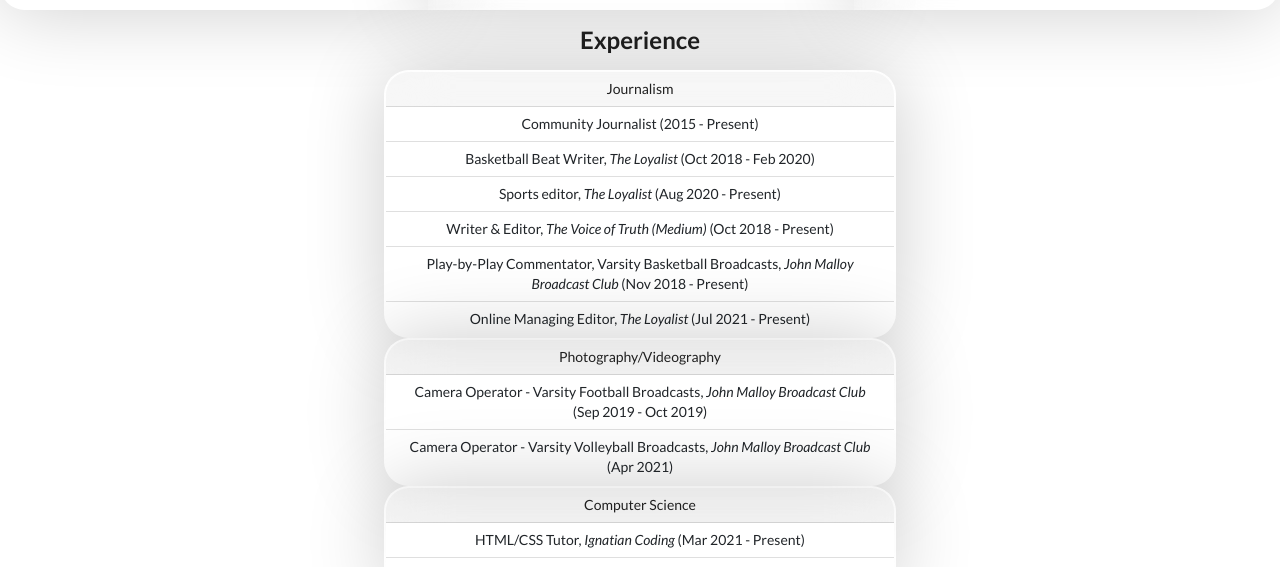
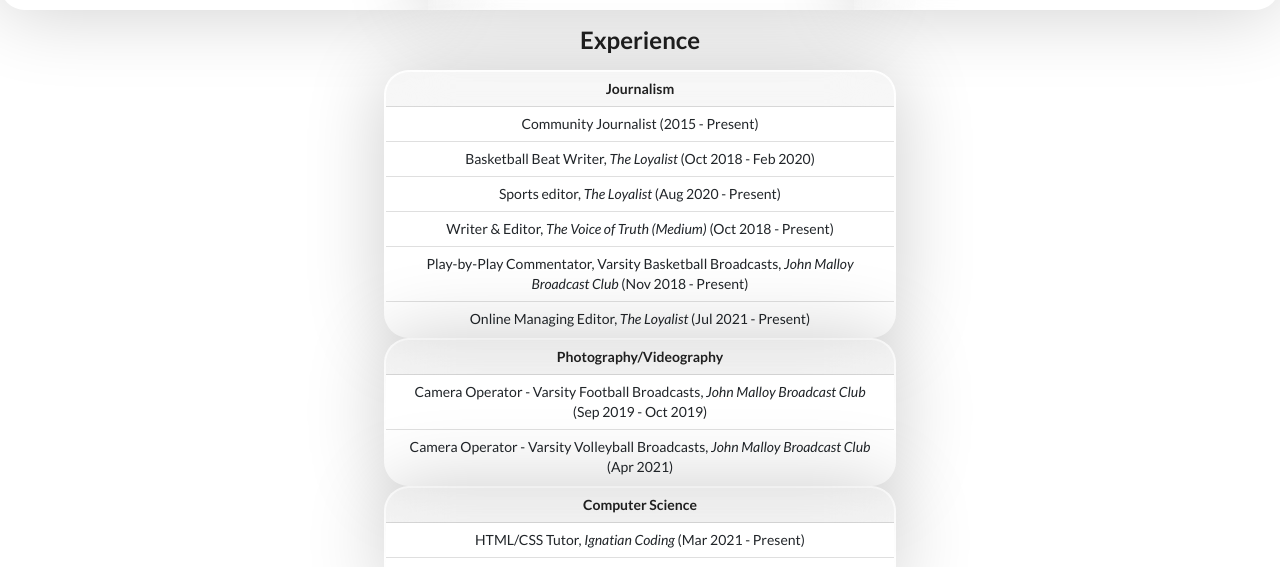
Before and after one commit to JBoundless/jordan-pag-portfolio, a React (Create React App) app: page / in a window 1280 px wide. Shown: the part 851-1418 px from the top of the page. Built offline with nearby package versions, Linux system fonts and the light colour scheme.

Commit message:
Update ExperienceCard.js

```diff
--- a/src/components/ExperienceCard.js
+++ b/src/components/ExperienceCard.js
@@ -8,7 +8,7 @@ export default function WorkCards() {
   return(
     <div>
     <Card>
-  <Card.Header>Journalism</Card.Header>
+  <Card.Header style={{fontWeight: 700}}>Journalism</Card.Header>
   <ListGroup variant="flush">
   <ListGroup.Item>Community Journalist (2015 - Present)</ListGroup.Item>
     <ListGroup.Item>Basketball Beat Writer, <i>The Loyalist</i> (Oct 2018 - Feb 2020)</ListGroup.Item>
@@ -20,14 +20,14 @@ export default function WorkCards() {
 </Card>
 
 <Card>
-  <Card.Header>Photography/Videography</Card.Header>
+  <Card.Header style={{fontWeight: 700}}>Photography/Videography</Card.Header>
   <ListGroup variant="flush">
   <ListGroup.Item>Camera Operator - Varsity Football Broadcasts, <i>John Malloy Broadcast Club</i> (Sep 2019 - Oct 2019)</ListGroup.Item>
     <ListGroup.Item>Camera Operator - Varsity Volleyball Broadcasts, <i>John Malloy Broadcast Club</i> (Apr 2021)</ListGroup.Item>
   </ListGroup>
 </Card>
 <Card>
-  <Card.Header>Computer Science</Card.Header>
+  <Card.Header style={{fontWeight: 700}}>Computer Science</Card.Header>
   <ListGroup variant="flush">
   <ListGroup.Item>HTML/CSS Tutor, <i>Ignatian Coding</i> (Mar 2021 - Present)</ListGroup.Item>
     <ListGroup.Item>Member, <i>Loyola High School Computer Science Club</i> (Sep 2021 - Present)</ListGroup.Item>
```
